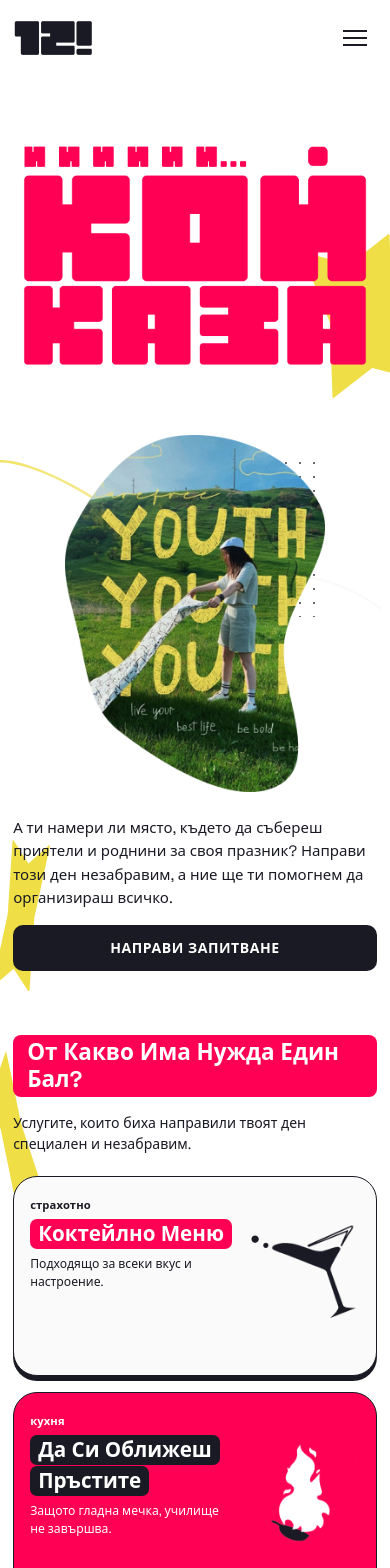
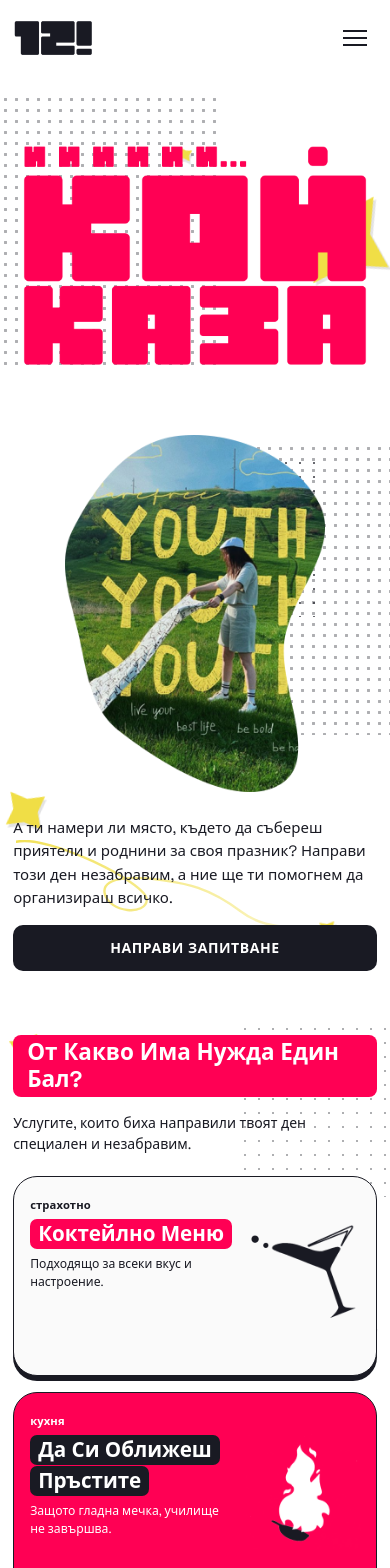
Before and after one commit to vassilIliev/andwhosaid.github.io, a React (Vite) app: page / in a window 390 px wide. Shown: the top 1568 px of the page. Built offline with nearby package versions, Linux system fonts and the light colour scheme.

Commit message:
update design

```diff
--- a/src/components/Star/Star.module.css
+++ b/src/components/Star/Star.module.css
@@ -2,19 +2,23 @@
   position: absolute;
   width: var(--star-size, 36px);
   height: auto;
+  aspect-ratio: 61 / 57;
+  display: block;
   pointer-events: none;
   user-select: none;
   z-index: 0;
+  filter: drop-shadow(2px 3px 0 rgba(25, 26, 35, 0.12));
+  will-change: transform;
 }
 
 @media (max-width: 860px) {
   .star {
-    width: calc(var(--star-size, 36px) * 0.65);
+    width: calc(var(--star-size, 36px) * 0.7);
   }
 }
 
 @media (max-width: 480px) {
   .star {
-    width: calc(var(--star-size, 36px) * 0.5);
+    width: calc(var(--star-size, 36px) * 0.55);
   }
 }
--- a/src/sections/Booking/Booking.module.css
+++ b/src/sections/Booking/Booking.module.css
@@ -2,6 +2,23 @@
   position: relative;
   padding: var(--space-10) 0 var(--space-12);
   overflow: hidden;
+}
+
+.bgDots {
+  position: absolute;
+  top: 4%;
+  right: -12%;
+  width: 45%;
+  aspect-ratio: 1;
+  background-image: radial-gradient(
+    circle,
+    var(--color-dark) 1.4px,
+    transparent 1.6px
+  );
+  background-size: 14px 14px;
+  opacity: 0.4;
+  pointer-events: none;
+  z-index: 0;
 }
 
 .inner {
--- a/src/sections/Booking/Booking.tsx
+++ b/src/sections/Booking/Booking.tsx
@@ -15,8 +15,10 @@ export default function Booking() {
 
   return (
     <section className={styles.booking} id="contact">
-      <Star top="-3%" left="2%" size={90} rotate={-10} />
-      <Star top="1%" left="46%" size={26} rotate={8} />
+      <div className={styles.bgDots} aria-hidden="true" />
+      <Star top="4%" left="3%" size={58} rotate={-10} />
+      <Star top="2%" right="6%" size={26} rotate={8} />
+      <Star bottom="6%" right="3%" size={42} rotate={-14} />
 
       <div className={styles.inner}>
         <header className={styles.header}>
--- a/src/sections/Hero/Hero.module.css
+++ b/src/sections/Hero/Hero.module.css
@@ -14,14 +14,43 @@
 
 .squiggle {
   position: absolute;
-  left: -2%;
-  top: 64%;
-  width: 104%;
+  left: 8%;
+  bottom: 6%;
+  width: 84%;
   height: auto;
+  aspect-ratio: 1501.93 / 481.443;
   pointer-events: none;
   user-select: none;
   z-index: 0;
-  opacity: 0.85;
+  opacity: 0.9;
+}
+
+.bgDotsTopLeft,
+.bgDotsBottomRight {
+  position: absolute;
+  display: none;
+  aspect-ratio: 1;
+  background-image: radial-gradient(
+    circle,
+    var(--color-dark) 1.4px,
+    transparent 1.6px
+  );
+  background-size: 14px 14px;
+  opacity: 0.45;
+  pointer-events: none;
+  z-index: 0;
+}
+
+.bgDotsTopLeft {
+  top: 6%;
+  left: -6%;
+  width: 45%;
+}
+
+.bgDotsBottomRight {
+  bottom: 10%;
+  right: -10%;
+  width: 55%;
 }
 
 .inner {
@@ -135,7 +164,9 @@
     justify-self: center;
   }
   .squiggle {
-    top: 42%;
+    left: 4%;
+    width: 92%;
+    bottom: 4%;
   }
 }
 
@@ -162,4 +193,27 @@
   .lede {
     font-size: 1rem;
   }
+  .bgDotsTopLeft,
+  .bgDotsBottomRight {
+    display: block;
+    background-size: 11px 11px;
+    opacity: 0.35;
+  }
+  .bgDotsTopLeft {
+    top: 2%;
+    left: -14%;
+    width: 70%;
+  }
+  .bgDotsBottomRight {
+    bottom: 28%;
+    right: -20%;
+    width: 75%;
+  }
 }
+
+@media (max-width: 900px) and (min-width: 561px) {
+  .bgDotsTopLeft,
+  .bgDotsBottomRight {
+    display: block;
+  }
+}
--- a/src/sections/Hero/Hero.tsx
+++ b/src/sections/Hero/Hero.tsx
@@ -6,14 +6,18 @@ const BASE = import.meta.env.BASE_URL;
 export default function Hero() {
   return (
     <section className={styles.hero} id="top">
+      <div className={styles.bgDotsTopLeft} aria-hidden="true" />
+      <div className={styles.bgDotsBottomRight} aria-hidden="true" />
       <img
         src={`${BASE}assets/picture-assets/squiggle-yellow.svg`}
         alt=""
         className={styles.squiggle}
         aria-hidden="true"
       />
-      <Star top="18%" right="-4%" size={180} rotate={-12} />
-      <Star bottom="0%" left="0.5%" size={76} rotate={8} />
+      <Star top="14%" right="2%" size={140} rotate={-12} />
+      <Star top="8%" left="46%" size={22} rotate={14} />
+      <Star bottom="18%" left="2%" size={64} rotate={8} />
+      <Star bottom="6%" right="14%" size={28} rotate={-6} />
 
       <div className={`container ${styles.inner}`}>
         <div className={styles.wordmarkWrap}>
--- a/src/sections/Location/Location.tsx
+++ b/src/sections/Location/Location.tsx
@@ -6,9 +6,9 @@ const BASE = import.meta.env.BASE_URL;
 export default function Location() {
   return (
     <section className={styles.location} id="about">
-      <Star top="-6%" left="0%" size={50} rotate={-12} />
-      <Star top="2%" left="1%" size={24} rotate={10} />
-      <Star top="52%" left="38%" size={17} rotate={-8} />
+      <Star top="4%" left="3%" size={54} rotate={-12} />
+      <Star top="14%" left="42%" size={22} rotate={10} />
+      <Star bottom="8%" right="4%" size={40} rotate={-6} />
       <div className={`container ${styles.inner}`}>
         <header className={styles.header}>
           <span className={styles.badge}>Локация? Локация. Локация!</span>
--- a/src/sections/Services/Services.module.css
+++ b/src/sections/Services/Services.module.css
@@ -219,9 +219,17 @@
 }
 
 @media (max-width: 900px) {
-  .dotGridLarge,
+  .dotGridLarge {
+    top: 2%;
+    right: -6%;
+    width: 45%;
+    opacity: 0.35;
+  }
   .dotGridSmall {
-    display: none;
+    left: -4%;
+    top: 72%;
+    width: 30%;
+    opacity: 0.35;
   }
 }
 
--- a/src/sections/Services/Services.tsx
+++ b/src/sections/Services/Services.tsx
@@ -83,12 +83,11 @@ const cards: Card[] = [
 export default function Services() {
   return (
     <section className={styles.services} id="services">
-      <Star top="4%" left="-1%" size={60} rotate={-15} />
-      <Star top="33%" left="46%" size={47} rotate={-8} />
-      <Star top="52%" left="50%" size={19} rotate={12} />
-      <Star top="62%" left="49%" size={45} rotate={-5} />
-      <Star top="80%" left="48%" size={19} rotate={18} />
-      <Star bottom="-2%" right="2%" size={110} rotate={-20} />
+      <Star top="3%" left="3%" size={52} rotate={-15} />
+      <Star top="22%" right="4%" size={34} rotate={10} />
+      <Star top="48%" left="48%" size={22} rotate={12} />
+      <Star top="66%" right="5%" size={44} rotate={-5} />
+      <Star bottom="4%" left="4%" size={70} rotate={-18} />
       <div className={`${styles.dotGridLarge}`} aria-hidden="true" />
       <div className={`${styles.dotGridSmall}`} aria-hidden="true" />
       <div className={styles.inner}>
```
Also changed, not shown: public/assets/picture-assets/squiggle-yellow.svg, public/assets/picture-assets/star-yellow.svg.
